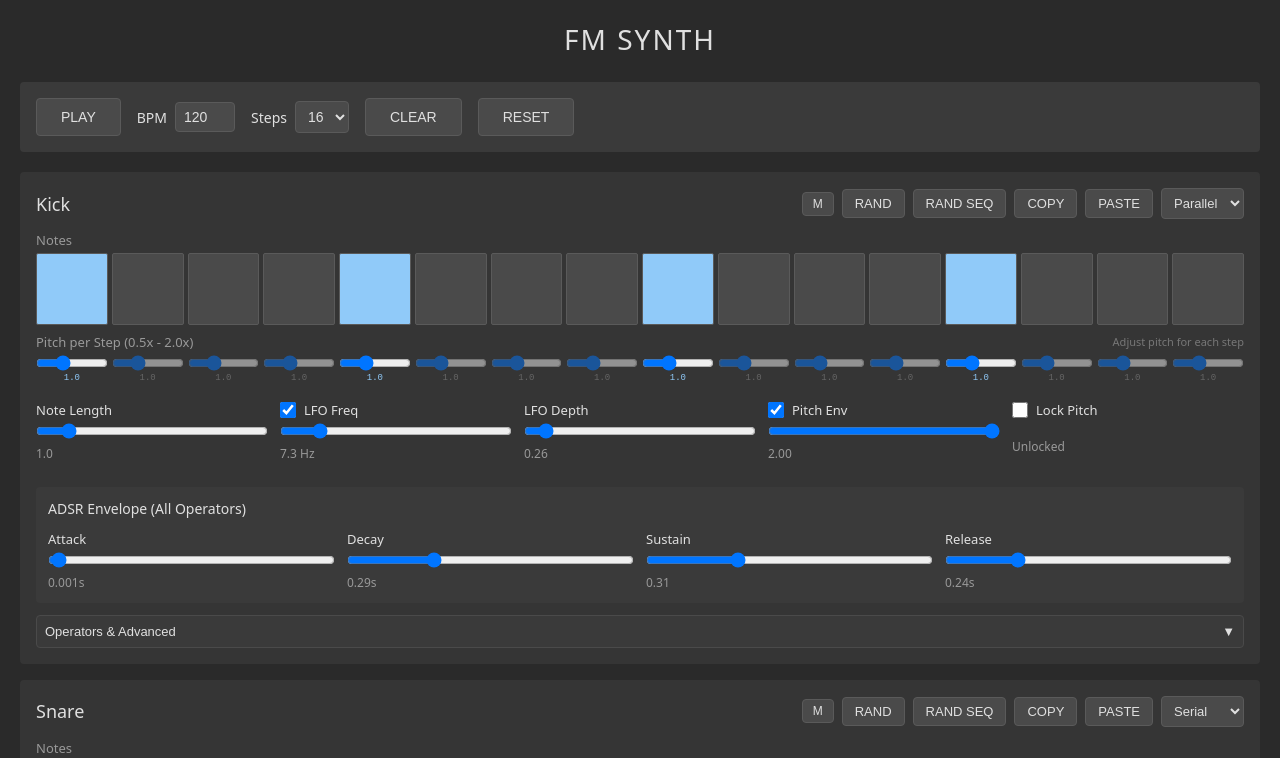
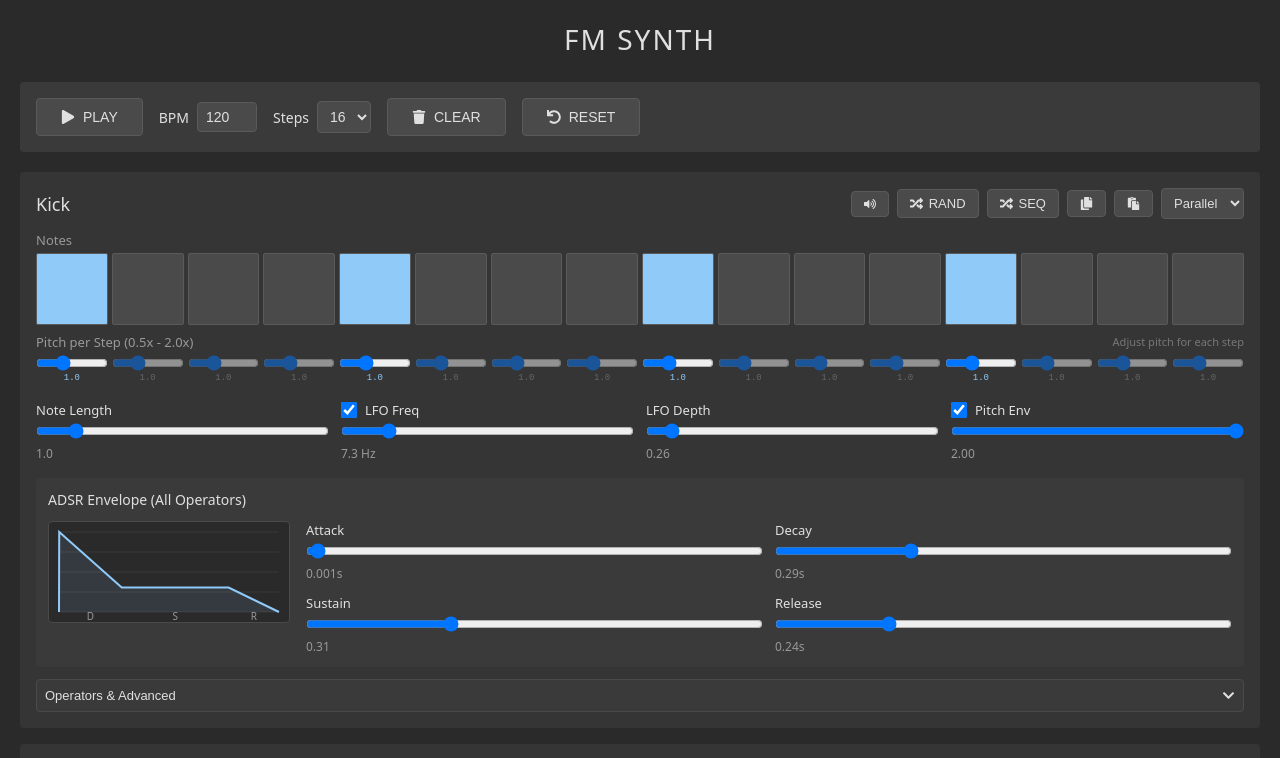
Before and after one commit to hashrock/vibe-fm-drum-synth, a React (Vite) app: page / in a window 1280 px wide. Shown: the top 758 px of the page. Built offline with nearby package versions, Linux system fonts and the light colour scheme.

Commit message:
Add ADSRGraph component and update dependencies

```diff
--- a/package.json
+++ b/package.json
@@ -11,7 +11,8 @@
   },
   "dependencies": {
     "react": "^19.1.1",
-    "react-dom": "^19.1.1"
+    "react-dom": "^19.1.1",
+    "react-icons": "^5.5.0"
   },
   "devDependencies": {
     "@eslint/js": "^9.36.0",
--- /dev/null
+++ b/src/components/ADSRGraph.tsx
@@ -0,0 +1,119 @@
+import { useRef, useEffect } from 'react';
+
+interface ADSRGraphProps {
+  attack: number;
+  decay: number;
+  sustain: number;
+  release: number;
+  width?: number;
+  height?: number;
+}
+
+export const ADSRGraph = ({ attack, decay, sustain, release, width = 200, height = 80 }: ADSRGraphProps) => {
+  const canvasRef = useRef<HTMLCanvasElement>(null);
+
+  useEffect(() => {
+    const canvas = canvasRef.current;
+    if (!canvas) return;
+
+    const ctx = canvas.getContext('2d');
+    if (!ctx) return;
+
+    // Clear canvas
+    ctx.clearRect(0, 0, width, height);
+
+    // Calculate total time and positions
+    const totalTime = attack + decay + 0.5 + release; // 0.5s for sustain visualization
+    const padding = 10;
+    const graphWidth = width - padding * 2;
+    const graphHeight = height - padding * 2;
+
+    // Calculate x positions
+    const attackX = (attack / totalTime) * graphWidth;
+    const decayX = attackX + (decay / totalTime) * graphWidth;
+    const sustainX = decayX + (0.5 / totalTime) * graphWidth;
+    const releaseX = sustainX + (release / totalTime) * graphWidth;
+
+    // Calculate y positions
+    const peakY = padding;
+    const sustainY = padding + (1 - sustain) * graphHeight;
+    const endY = padding + graphHeight;
+
+    // Draw grid lines
+    ctx.strokeStyle = '#4a4a4a';
+    ctx.lineWidth = 0.5;
+
+    // Horizontal grid lines
+    for (let i = 0; i <= 4; i++) {
+      const y = padding + (i / 4) * graphHeight;
+      ctx.beginPath();
+      ctx.moveTo(padding, y);
+      ctx.lineTo(padding + graphWidth, y);
+      ctx.stroke();
+    }
+
+    // Draw ADSR envelope
+    ctx.strokeStyle = '#90caf9';
+    ctx.lineWidth = 2;
+    ctx.beginPath();
+
+    // Start point
+    ctx.moveTo(padding, endY);
+
+    // Attack phase
+    ctx.lineTo(padding + attackX, peakY);
+
+    // Decay phase
+    ctx.lineTo(padding + decayX, sustainY);
+
+    // Sustain phase
+    ctx.lineTo(padding + sustainX, sustainY);
+
+    // Release phase
+    ctx.lineTo(padding + releaseX, endY);
+
+    ctx.stroke();
+
+    // Draw fill under envelope
+    ctx.fillStyle = 'rgba(144, 202, 249, 0.1)';
+    ctx.beginPath();
+    ctx.moveTo(padding, endY);
+    ctx.lineTo(padding + attackX, peakY);
+    ctx.lineTo(padding + decayX, sustainY);
+    ctx.lineTo(padding + sustainX, sustainY);
+    ctx.lineTo(padding + releaseX, endY);
+    ctx.closePath();
+    ctx.fill();
+
+    // Draw labels
+    ctx.fillStyle = '#999';
+    ctx.font = '10px system-ui';
+    ctx.textAlign = 'center';
+
+    if (attackX > 20) {
+      ctx.fillText('A', padding + attackX / 2, endY + 8);
+    }
+    if (decayX - attackX > 20) {
+      ctx.fillText('D', padding + attackX + (decayX - attackX) / 2, endY + 8);
+    }
+    if (sustainX - decayX > 20) {
+      ctx.fillText('S', padding + decayX + (sustainX - decayX) / 2, endY + 8);
+    }
+    if (releaseX - sustainX > 20) {
+      ctx.fillText('R', padding + sustainX + (releaseX - sustainX) / 2, endY + 8);
+    }
+  }, [attack, decay, sustain, release, width, height]);
+
+  return (
+    <canvas
+      ref={canvasRef}
+      width={width}
+      height={height}
+      style={{
+        border: '1px solid #4a4a4a',
+        borderRadius: '4px',
+        background: '#2a2a2a',
+      }}
+    />
+  );
+};
--- a/src/components/Sequencer.tsx
+++ b/src/components/Sequencer.tsx
@@ -1,6 +1,20 @@
 import { useState, useEffect, useRef } from 'react';
 import { FMSynth } from '../audio/FMSynth';
 import type { OperatorParams, LFOParams, PitchEnvelopeParams, FMAlgorithm } from '../audio/types';
+import { ADSRGraph } from './ADSRGraph';
+import {
+  FaPlay,
+  FaPause,
+  FaRandom,
+  FaCopy,
+  FaPaste,
+  FaTrash,
+  FaUndo,
+  FaVolumeMute,
+  FaVolumeUp,
+  FaChevronDown,
+  FaChevronUp
+} from 'react-icons/fa';
 
 interface TrackData {
   id: number;
@@ -17,7 +31,6 @@ interface TrackData {
   isExpanded: boolean;
   lfoEnabled: boolean;
   pitchEnabled: boolean;
-  pitchLocked: boolean; // Lock pitch map editing
   duckingEnabled: boolean;
   duckingGain: GainNode | null; // For tracks 2,3,4 to receive ducking signal
   duckingAmount: number; // How much to reduce volume (0-1, 0 = mute, 1 = no change)
@@ -114,7 +127,6 @@ export const Sequencer = () => {
         isExpanded: false,
         lfoEnabled: true,
         pitchEnabled: true,
-        pitchLocked: false,
         duckingEnabled: false,
         duckingGain: duckingGains[0],
         duckingAmount: 0.3, // Duck to 30%
@@ -141,7 +153,6 @@ export const Sequencer = () => {
         isExpanded: false,
         lfoEnabled: true,
         pitchEnabled: true,
-        pitchLocked: false,
         duckingEnabled: false,
         duckingGain: duckingGains[1],
         duckingAmount: 0.3,
@@ -168,7 +179,6 @@ export const Sequencer = () => {
         isExpanded: false,
         lfoEnabled: true,
         pitchEnabled: false,
-        pitchLocked: false,
         duckingEnabled: false,
         duckingGain: duckingGains[2],
         duckingAmount: 0.3,
@@ -195,7 +205,6 @@ export const Sequencer = () => {
         isExpanded: false,
         lfoEnabled: true,
         pitchEnabled: true,
-        pitchLocked: false,
         duckingEnabled: false,
         duckingGain: duckingGains[3],
         duckingAmount: 0.3,
@@ -458,14 +467,6 @@ export const Sequencer = () => {
     );
   };
 
-  const togglePitchLock = (trackId: number) => {
-    setTracks(prev =>
-      prev.map(track =>
-        track.id === trackId ? { ...track, pitchLocked: !track.pitchLocked } : track
-      )
-    );
-  };
-
   const toggleMute = (trackId: number) => {
     setTracks(prev =>
       prev.map(track =>
@@ -688,9 +689,12 @@ export const Sequencer = () => {
               cursor: 'pointer',
               borderRadius: '4px',
               transition: 'all 0.2s',
+              display: 'flex',
+              alignItems: 'center',
+              gap: '8px',
             }}
           >
-            {isPlaying ? 'STOP' : 'PLAY'}
+            {isPlaying ? <><FaPause /> STOP</> : <><FaPlay /> PLAY</>}
           </button>
 
           <label style={{ fontSize: '14px', display: 'flex', alignItems: 'center', gap: '8px' }}>
@@ -744,9 +748,12 @@ export const Sequencer = () => {
               fontWeight: '500',
               cursor: 'pointer',
               borderRadius: '4px',
+              display: 'flex',
+              alignItems: 'center',
+              gap: '8px',
             }}
           >
-            CLEAR
+            <FaTrash /> CLEAR
           </button>
 
           <button
@@ -760,9 +767,12 @@ export const Sequencer = () => {
               fontWeight: '500',
               cursor: 'pointer',
               borderRadius: '4px',
+              display: 'flex',
+              alignItems: 'center',
+              gap: '8px',
             }}
           >
-            RESET
+            <FaUndo /> RESET
           </button>
         </div>
       </div>
@@ -788,14 +798,17 @@ export const Sequencer = () => {
                   background: track.isMuted ? '#d32f2f' : '#4a4a4a',
                   color: '#e0e0e0',
                   border: '1px solid #5a5a5a',
-                  padding: '4px 10px',
+                  padding: '6px 12px',
                   fontSize: '12px',
                   cursor: 'pointer',
                   borderRadius: '4px',
                   fontWeight: '500',
+                  display: 'flex',
+                  alignItems: 'center',
+                  gap: '6px',
                 }}
               >
-                {track.isMuted ? 'MUTED' : 'M'}
+                {track.isMuted ? <FaVolumeMute /> : <FaVolumeUp />}
               </button>
               <button
                 onClick={() => randomizeTrack(track.id)}
@@ -807,9 +820,12 @@ export const Sequencer = () => {
                   fontSize: '13px',
                   cursor: 'pointer',
                   borderRadius: '4px',
+                  display: 'flex',
+                  alignItems: 'center',
+                  gap: '6px',
                 }}
               >
-                RAND
+                <FaRandom /> RAND
               </button>
               <button
                 onClick={() => randomizeSequence(track.id)}
@@ -821,9 +837,12 @@ export const Sequencer = () => {
                   fontSize: '13px',
                   cursor: 'pointer',
                   borderRadius: '4px',
+                  display: 'flex',
+                  alignItems: 'center',
+                  gap: '6px',
                 }}
               >
-                RAND SEQ
+                <FaRandom /> SEQ
               </button>
               <button
                 onClick={() => copyTrackParams(track.id)}
@@ -835,9 +854,12 @@ export const Sequencer = () => {
                   fontSize: '13px',
                   cursor: 'pointer',
                   borderRadius: '4px',
+                  display: 'flex',
+                  alignItems: 'center',
+                  gap: '6px',
                 }}
               >
-                COPY
+                <FaCopy />
               </button>
               <button
                 onClick={() => pasteTrackParams(track.id)}
@@ -849,9 +871,12 @@ export const Sequencer = () => {
                   fontSize: '13px',
                   cursor: 'pointer',
                   borderRadius: '4px',
+                  display: 'flex',
+                  alignItems: 'center',
+                  gap: '6px',
                 }}
               >
-                PASTE
+                <FaPaste />
               </button>
               <select
                 value={track.algorithm}
@@ -905,9 +930,7 @@ export const Sequencer = () => {
             <div style={{ marginBottom: '16px' }}>
               <div style={{ fontSize: '13px', marginBottom: '4px', color: '#999', display: 'flex', justifyContent: 'space-between', alignItems: 'center' }}>
                 <span>Pitch per Step (0.5x - 2.0x)</span>
-                {!track.pitchLocked && (
                 <span style={{ fontSize: '11px', color: '#777' }}>Adjust pitch for each step</span>
-                )}
               </div>
               <div
                 style={{
@@ -927,10 +950,9 @@ export const Sequencer = () => {
                         step={0.1}
                         value={pitchMult}
                         onChange={e => updatePitchMap(track.id, i, Number(e.target.value))}
-                        disabled={track.pitchLocked}
                         style={{
                           width: '100%',
-                          opacity: track.pitchLocked ? 0.3 : (track.steps[i] ? 1 : 0.5),
+                          opacity: track.steps[i] ? 1 : 0.5,
                         }}
                         title={`Step ${i + 1}: ${pitchMult.toFixed(1)}x`}
                       />
@@ -1020,27 +1042,26 @@ export const Sequencer = () => {
               />
               <div style={{ fontSize: '12px', color: '#999', marginTop: '2px' }}>{track.pitchEnvelope.depth.toFixed(2)}</div>
             </div>
-
-            <div>
-              <label style={{ fontSize: '13px', display: 'flex', alignItems: 'center', gap: '8px', marginBottom: '4px' }}>
-                <input
-                  type="checkbox"
-                  checked={track.pitchLocked}
-                  onChange={() => togglePitchLock(track.id)}
-                  style={{ width: '16px', height: '16px' }}
-                />
-                Lock Pitch
-              </label>
-              <div style={{ fontSize: '12px', color: '#999', marginTop: '2px', height: '48px', display: 'flex', alignItems: 'center' }}>
-                {track.pitchLocked ? 'Locked' : 'Unlocked'}
-              </div>
-            </div>
           </div>
 
           {/* ADSR Envelope Controls - Common controls for all operators */}
           <div style={{ background: '#3a3a3a', padding: '12px', borderRadius: '4px', marginTop: '12px' }}>
             <div style={{ fontSize: '14px', fontWeight: '500', marginBottom: '12px' }}>ADSR Envelope (All Operators)</div>
-            <div style={{ display: 'grid', gridTemplateColumns: 'repeat(4, 1fr)', gap: '12px' }}>
+            <div style={{ display: 'flex', gap: '16px', alignItems: 'flex-start' }}>
+              {/* ADSR Graph */}
+              <div style={{ flex: '0 0 auto' }}>
+                <ADSRGraph
+                  attack={track.operators[0]?.attack ?? 0}
+                  decay={track.operators[0]?.decay ?? 0}
+                  sustain={track.operators[0]?.sustain ?? 0}
+                  release={track.operators[0]?.release ?? 0}
+                  width={240}
+                  height={100}
+                />
+              </div>
+
+              {/* ADSR Controls */}
+              <div style={{ flex: 1, display: 'grid', gridTemplateColumns: 'repeat(2, 1fr)', gap: '12px' }}>
                 <div>
                   <label style={{ fontSize: '13px', display: 'block', marginBottom: '4px' }}>Attack</label>
                   <input
@@ -1095,6 +1116,7 @@ export const Sequencer = () => {
                     style={{ width: '100%' }}
                   />
                   <div style={{ fontSize: '12px', color: '#999', marginTop: '2px' }}>{(track.operators[0]?.release ?? 0).toFixed(2)}s</div>
+                </div>
               </div>
             </div>
           </div>
@@ -1186,7 +1208,7 @@ export const Sequencer = () => {
               }}
             >
               <span>Operators & Advanced</span>
-              <span>{track.isExpanded ? '▲' : '▼'}</span>
+              {track.isExpanded ? <FaChevronUp /> : <FaChevronDown />}
             </button>
           </div>
 
```
Also changed, not shown: 1 other file (tests, documents, lock files or other folders). Lines whose indentation alone changed are shown as unchanged.
